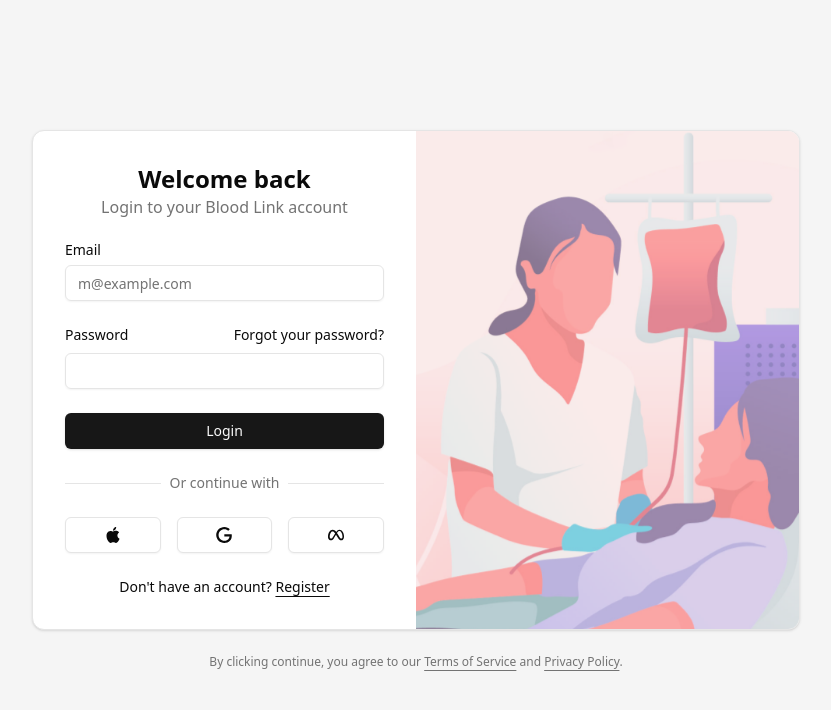
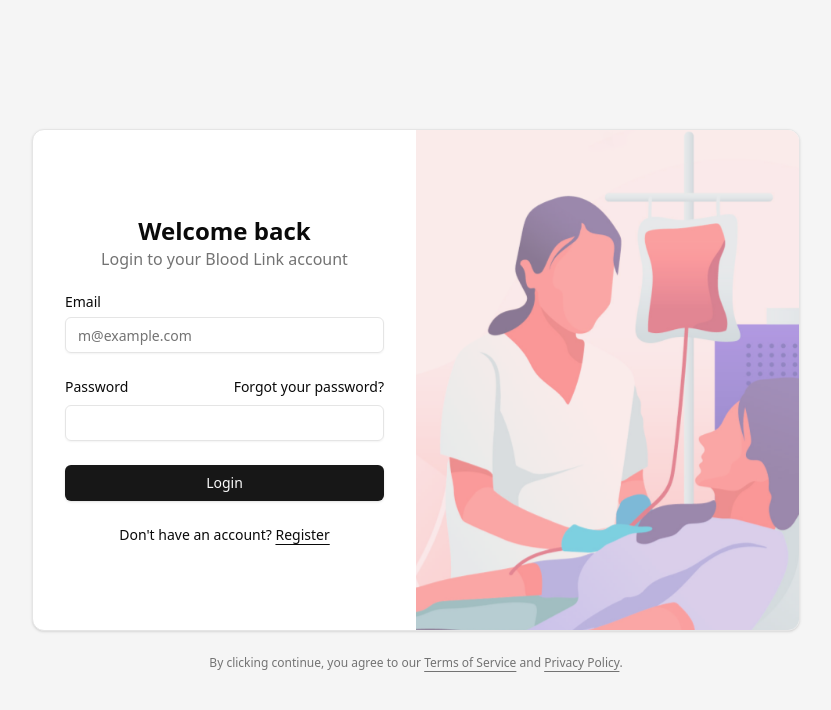
Before and after one commit to mir-hussain/blood-donation-management-client, a React (Vite) app: page /login in a window 1280 px wide. Shown: the top 710 px of the page, without its empty margins (224-1055 px from the left). Built offline with nearby package versions, Linux system fonts and the light colour scheme; what tailwindcss-motion would draw is missing.

Commit message:
add: login form position

```diff
--- a/src/components/authentication/LoginForm.tsx
+++ b/src/components/authentication/LoginForm.tsx
@@ -14,8 +14,8 @@
     <div className={cn("flex flex-col gap-6", className)} {...props}>
       <Card className="overflow-hidden">
         <CardContent className="grid p-0 md:grid-cols-2">
-          <form className="p-6 md:p-8">
-            <div className="flex flex-col gap-6">
+          <form className="w-full p-6 min-h-[500px] md:p-8">
+            <div className="flex justify-center flex-col gap-6 h-full">
               <div className="flex flex-col items-center text-center">
                 <h1 className="text-2xl font-bold">Welcome back</h1>
                 <p className="text-balance text-muted-foreground">
@@ -46,7 +46,7 @@
               <Button type="submit" className="w-full">
                 Login
               </Button>
-              <div className="relative text-center text-sm after:absolute after:inset-0 after:top-1/2 after:z-0 after:flex after:items-center after:border-t after:border-border">
+              {/* <div className="relative text-center text-sm after:absolute after:inset-0 after:top-1/2 after:z-0 after:flex after:items-center after:border-t after:border-border">
                 <span className="relative z-10 bg-background px-2 text-muted-foreground">
                   Or continue with
                 </span>
@@ -79,7 +79,7 @@
                   </svg>
                   <span className="sr-only">Login with Meta</span>
                 </Button>
-              </div>
+              </div> */}
               <div className="text-center text-sm">
                 Don&apos;t have an account?{" "}
                 <Link to="/register" className="underline underline-offset-4">
```
Also changed, not shown: 1 other file (tests, documents, lock files or other folders).
